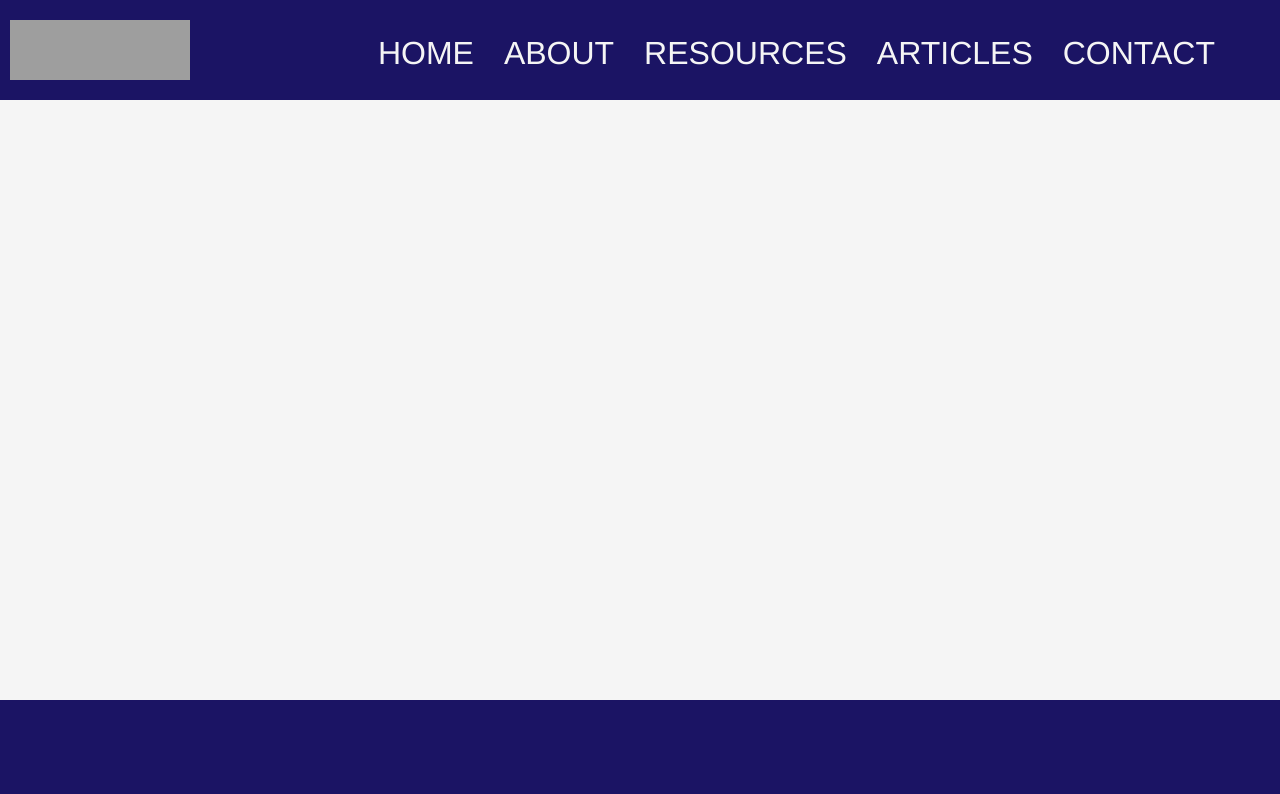
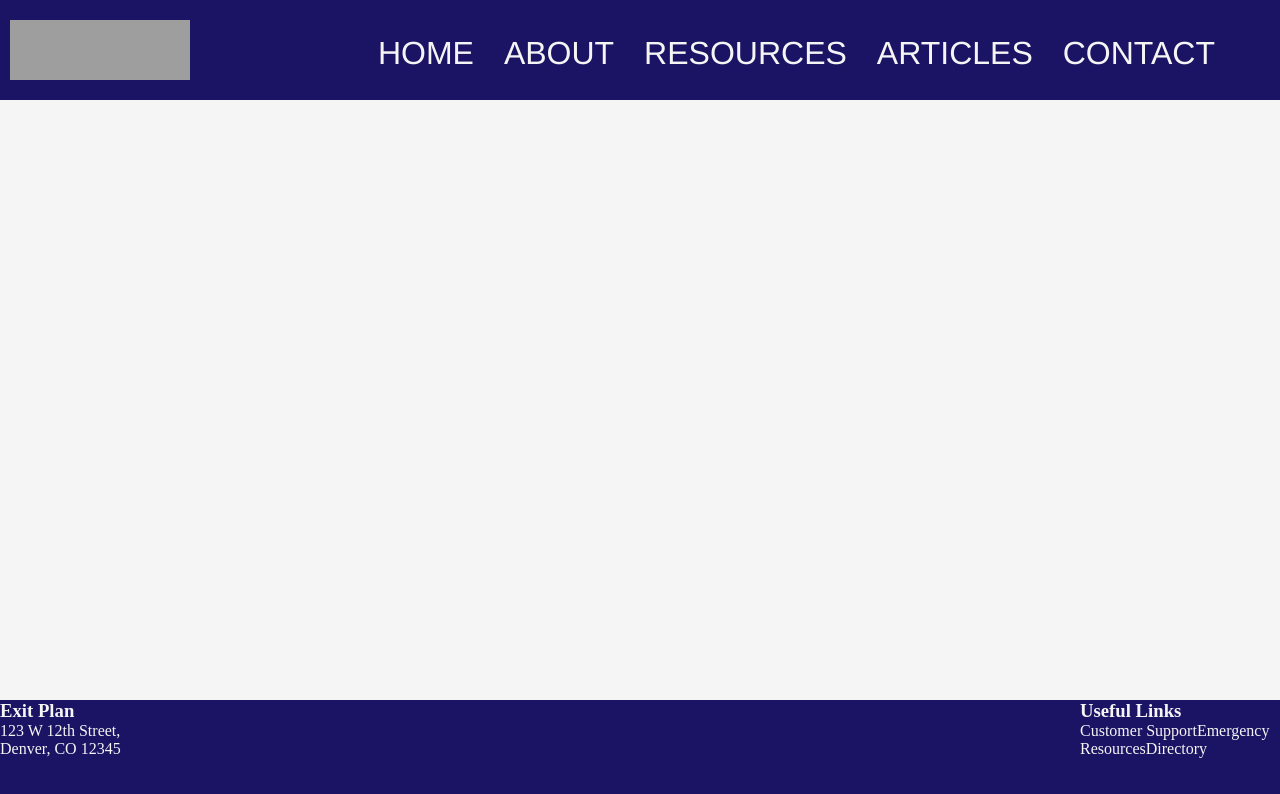
Before and after one commit to codefordenver/exit-plan, a React (Create React App) app in the folder frontend/: page / in a window 1280 px wide. Shown: the top 794 px of the page. Built offline with nearby package versions, Linux system fonts and the light colour scheme; grey boxes are pictures that could not be loaded.

Commit message:
Added some footer content - still needs formatting

```diff
--- a/frontend/src/Footer/Footer.js
+++ b/frontend/src/Footer/Footer.js
@@ -4,7 +4,17 @@ import './Footer.scss';
 const Footer = () => {
   return (
     <footer>
-
+      <div className="footer-location">
+        <h3>Exit Plan</h3>
+        <p>123 W 12th Street,</p>
+        <p>Denver, CO 12345</p>
+      </div>
+      <div className="footer-links">
+        <h3>Useful Links</h3>
+        <a>Customer Support</a>
+        <a>Emergency Resources</a>
+        <a>Directory</a>
+      </div>
     </footer>
   )
 };
--- a/frontend/src/Footer/Footer.scss
+++ b/frontend/src/Footer/Footer.scss
@@ -4,5 +4,15 @@ footer {
   background-color: $dark-blue;
   height: 200px;
   display: flex;
+  flex-direction: row;
   justify-content: space-between;
+  color: $off-white;
 }
+
+.footer-location {
+  width: 200px;
+}
+
+.footer-links {
+  width: 200px;
+}
```
